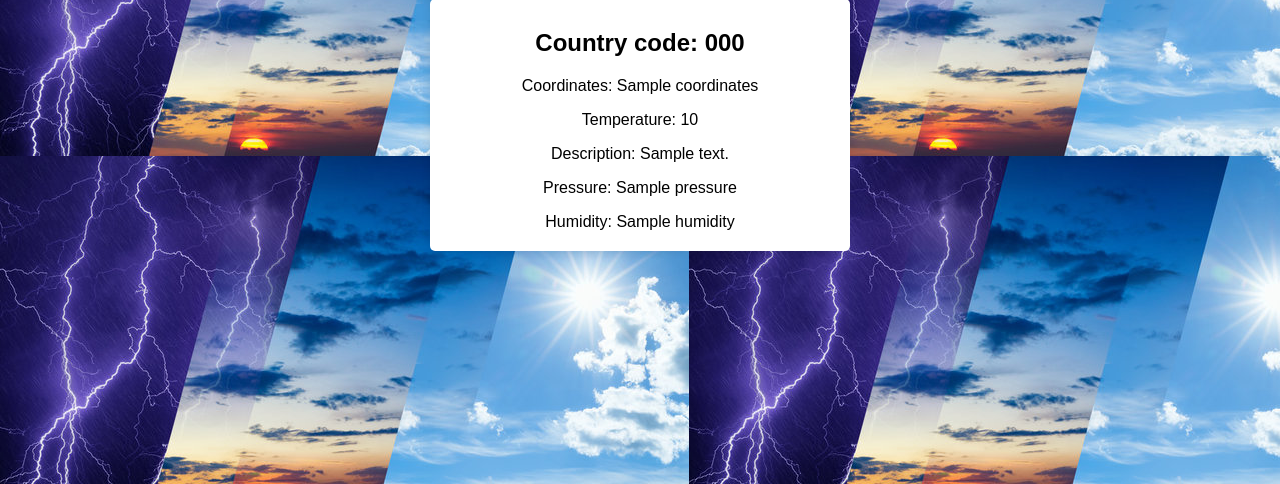
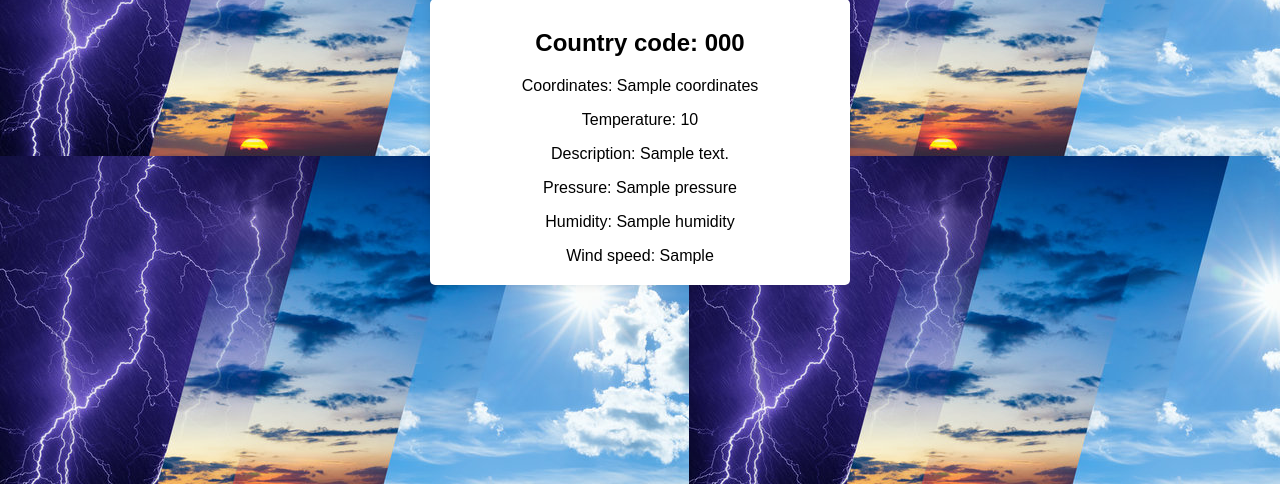
Before and after one commit to Stan1-0/weatherapp, a Django app: template templates/index.html in a window 1280 px wide. Shown: the part 204-688 px from the top of the page. Run offline with Django 4.2, Linux system fonts and the light colour scheme; the template is opened without the code that fills it: most values are stand-ins (such as "Sample title", 1, 10 or a date in 2020).

Commit message:
Update weather app to include wind speed.

```diff
--- a/templates/index.html
+++ b/templates/index.html
@@ -29,6 +29,7 @@
         <p id="temperature">Description: {{Description}}</p>
         <p id="pressure">Pressure: {{Pressure}}</p>
         <p id="humidity">Humidity: {{Humidity}}</p>
+        <p id="humidity">Wind speed: {{wind_speed}}</p>
       </div>
     </div>
   </body>
--- a/weatherapp/views.py
+++ b/weatherapp/views.py
@@ -15,8 +15,7 @@ def index(request):
             "Coordinates": str(json_data['coord']['lon'])+ '' + str(json_data['coord']['lat']),
             "Pressure": str(json_data['main']['pressure'])+'hpa',
             "Humidity": str(json_data['main']['humidity'])+'%',
-
-
+            "wind_speed": str(json_data['wind']['speed'])+'m/s',
             }
     else:
         data = {}
```
